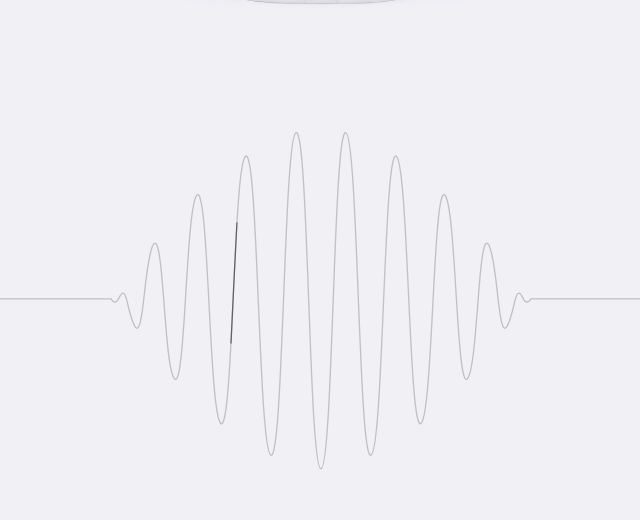
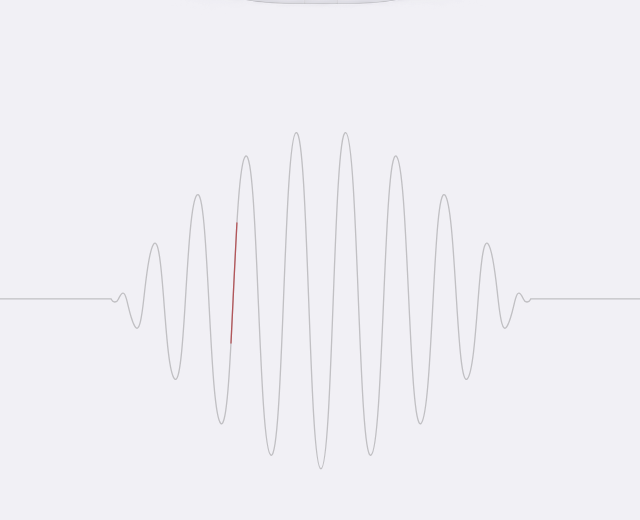
Before and after one commit to Hiran-Wijeratne/beacon-healthcare-, a Next.js app: page / in a window 1280 px wide. Shown: the part 700-1220 px from the top of the page, without its empty margins (319-959 px from the left). Built offline with nearby package versions, Linux system fonts and the light colour scheme.

Commit message:
Make ECG traveling highlight red; remove CTA section top padding
Traveling highlight now uses the brand red (#af3337, same as sampled
from the logo/favicon) instead of ink. Final CTA's pt-12/16 top
padding is removed entirely — unnecessary space above "Be Ready".

```diff
--- a/src/components/ecg-divider.tsx
+++ b/src/components/ecg-divider.tsx
@@ -23,8 +23,8 @@ export default function EcgDivider() {
               entire path once per loop, then repeats seamlessly. */}
           <path
             d={PATH_D}
-            stroke="var(--ink)"
-            strokeOpacity="0.55"
+            stroke="#af3337"
+            strokeOpacity="0.75"
             strokeWidth="2"
             strokeLinecap="round"
             strokeMiterlimit="10"
--- a/src/components/final-cta.tsx
+++ b/src/components/final-cta.tsx
@@ -31,7 +31,7 @@ export default function FinalCta() {
     <section id="contact" className="bg-white">
       <div
         ref={ref}
-        className="mx-auto max-w-[1280px] px-6 pt-12 sm:pt-16"
+        className="mx-auto max-w-[1280px] px-6"
       >
         {/* CTA */}
         <div className="mx-auto max-w-2xl text-center">
```
